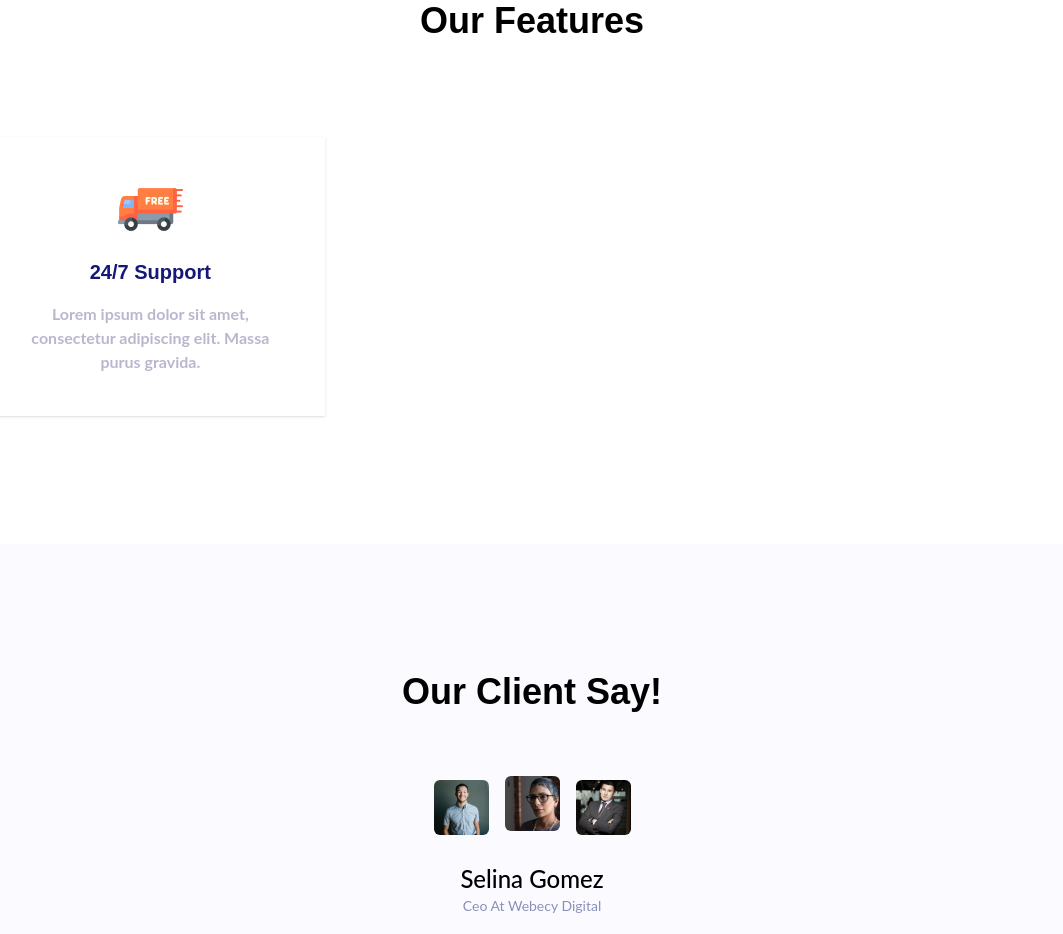
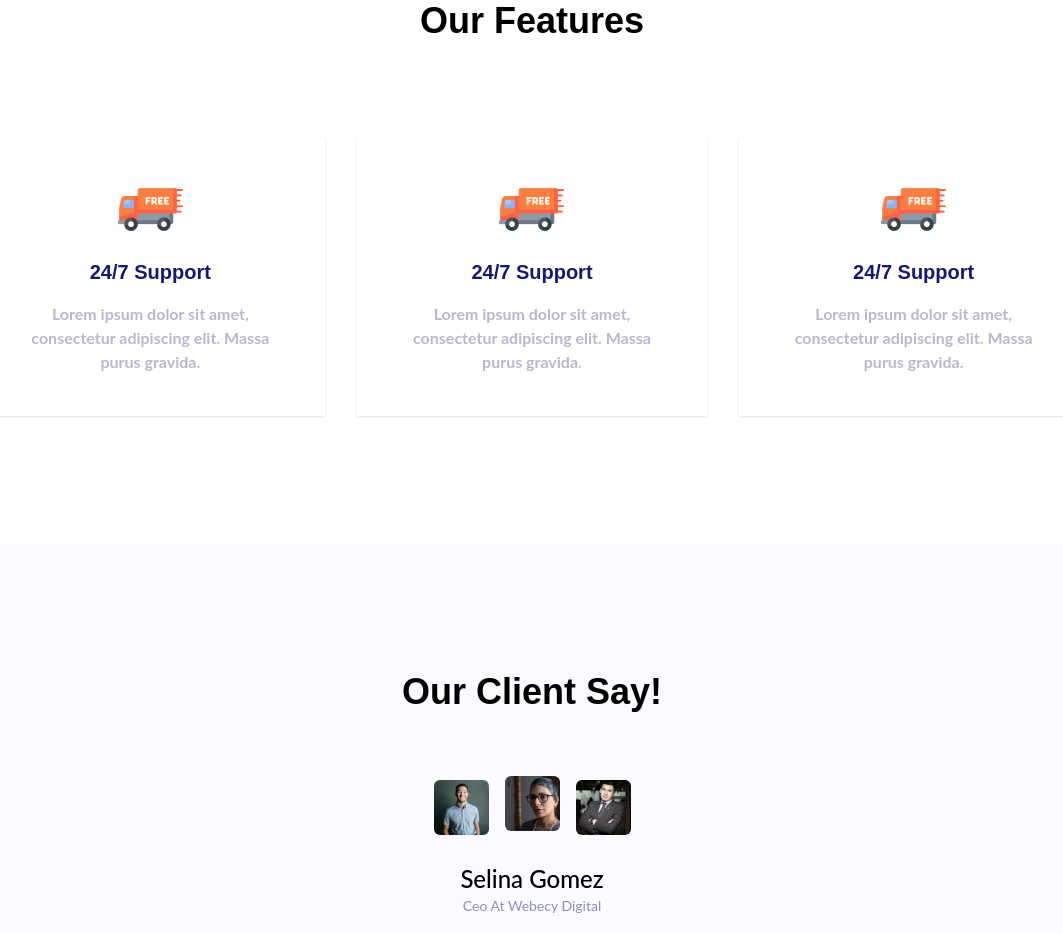
Before and after one commit to kececirecep/hekto-ecommerce, a React (Create React App) app: page /about in a window 1280 px wide. Shown: the part 1040-1974 px from the top of the page, without its empty margins (108-1171 px from the left). Built offline with nearby package versions, Linux system fonts and the light colour scheme.

Commit message:
project-completed

```diff
--- a/src/Section/Home/Leatest/Leatest.jsx
+++ b/src/Section/Home/Leatest/Leatest.jsx
@@ -29,10 +29,6 @@ const Leatest = () => {
     }, [allProduct])
 
 
-
-    console.log(randomArray);
-
-
     return (
         <div className='pt-20'>
             <div className='container mx-auto'>
--- a/src/components/Header/Menu.jsx
+++ b/src/components/Header/Menu.jsx
@@ -48,10 +48,10 @@ const Menu = () => {
             })
           }
           <div className='flex items-center gap-4 mt-12'>
-            <span className='flex items-center gap-1 text-my-pink'>
+            <Link to="/favorite-products" className='flex items-center gap-1 text-my-pink'>
               {favArray.length >= 1 ? <IoMdHeart size="26px" /> : <IoMdHeartEmpty size="26px" />}
-            </span>
-            <span className='flex items-center gap-1'><LuShoppingCart size="26px" /></span>
+            </Link>
+            <Link to="/shopping-cart" className='flex items-center gap-1'><LuShoppingCart size="26px" /></Link>
           </div>
         </ul>
       </div>
--- a/src/components/ProductCards/ListProduct.jsx
+++ b/src/components/ProductCards/ListProduct.jsx
@@ -18,7 +18,7 @@ const ListProduct = (props) => {
 
     const loading = useSelector((state) => state.getProducts.loading)
 
-    console.log(props.details.id);
+
 
     const dispacth = useDispatch()
 
--- a/src/pages/About/About.jsx
+++ b/src/pages/About/About.jsx
@@ -22,6 +22,8 @@ const About = () => {
                 <h2 className='fnt text-4xl font-bold text-center pb-24'>Our Features</h2>
                 <div className='grid grid-cols-1 md:grid-cols-2 lg:grid-cols-3 gap-8'>
                     <OfferCard />
+                    <OfferCard />
+                    <OfferCard />
                 </div>
             </div>
 
--- a/src/pages/Products/Products.jsx
+++ b/src/pages/Products/Products.jsx
@@ -30,11 +30,9 @@ const Products = () => {
 
     const handleMin = (e) => {
         setMinPrice(e.target.value)
-        console.log(minPrice);
     }
     const handleMax = (e) => {
         setMaxPrice(e.target.value)
-        console.log(maxPrice);
     }
 
 
--- a/src/redux/addToCart.js
+++ b/src/redux/addToCart.js
@@ -21,7 +21,6 @@ export const cartSlice = createSlice({
             } else {
                 state.cart.push(newItem)
             }
-
             toast.success("Product Added to Cart");
         },
         removeItemCart(state, action) {
```
